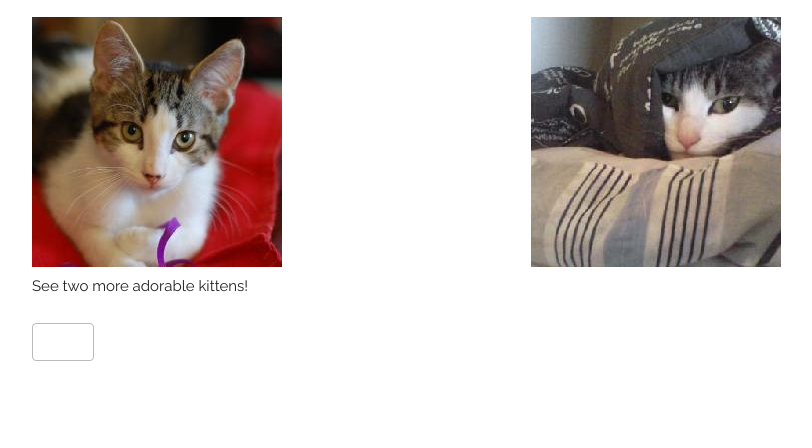
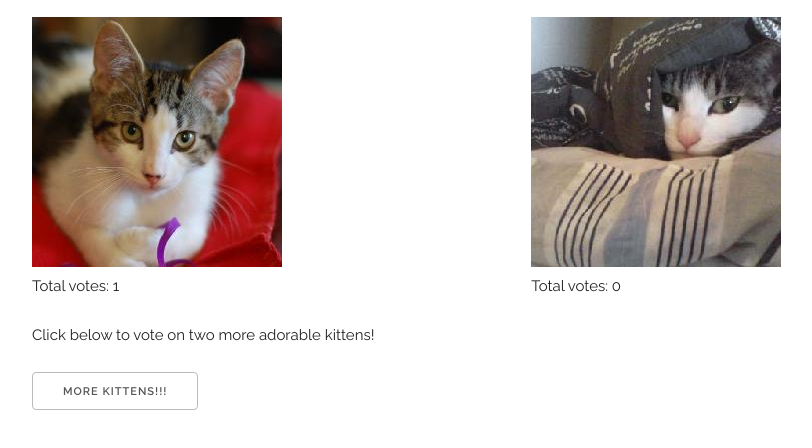
Before and after one commit to davschne/vote_tracker, a plain HTML site: page index.html in a window 1280 px wide. Both pictures are taken after a click on the element 390 px from the left and 281 px from the top of the page. Shown: the part 136-584 px from the top of the page, without its empty margins (128-940 px from the left). Drawn offline with Linux system fonts and the light colour scheme.

Commit message:
Show votes

```diff
--- a/index.html
+++ b/index.html
@@ -38,8 +38,8 @@
       <div class="six columns photos" id="imgB"></div>
     </div>
     <div class="row vote-again">
-      <p>See two more adorable kittens!</p>
-      <button id="moar"></button>
+      <p>Click below to vote on two more adorable kittens!</p>
+      <button id="moar">MORE KITTENS!!!</button>
     </div>
   </main>
   <script src="script/jquery.js"></script>
--- a/script/kittens.js
+++ b/script/kittens.js
@@ -5,10 +5,14 @@ function Photo(image) {
   this.votes = 0;
 }
 
-Photo.prototype.display = function($element) {
+Photo.prototype.displayImages = function($element) {
   $element.empty()
     .append('<img src="' + this.image + '">');
 };
+
+Photo.prototype.displayVotes = function($element) {
+  $element.append('<p>Total votes: ' + this.votes + '</p>');
+}
 
 var photos = [];
 for (var i = 1; i <= numImages; i++) {
@@ -31,8 +35,10 @@ function Tracker() {
     else return imgB;
   };
 
-  var showVotes = function(photoA, photoB) {
-
+  var showVotes = function() {
+    $photos = $('.photos');
+    imgA.displayVotes($photos.eq(0));
+    imgB.displayVotes($photos.eq(1));
   };
 
   this.init = function() {
@@ -47,8 +53,8 @@ function Tracker() {
     var indices = getRandomIndices();
     imgA = photos[indices[0]];
     imgB = photos[indices[1]];
-    imgA.display($photos.eq(0));
-    imgB.display($photos.eq(1));
+    imgA.displayImages($photos.eq(0));
+    imgB.displayImages($photos.eq(1));
 
     // register event listener for voting
     $('.photos').on("click", win);
```
